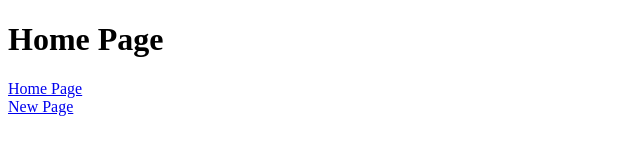
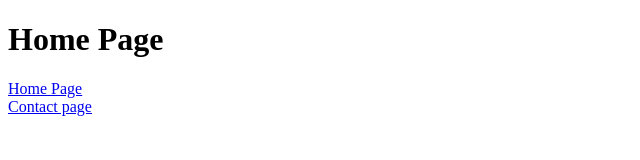
Before and after one commit to Reyn0a/website_challangee, a plain HTML site: page index.html in a window 1280 px wide. Shown: the full height of the page, 0-640 px from the left. Drawn offline with Linux system fonts and the light colour scheme.

Commit message:
Update index.html

```diff
--- a/index.html
+++ b/index.html
@@ -10,7 +10,7 @@
   <h1>Home Page</h1>
   <nav>
   <a href="index.html">Home Page </a><br>
-  <a href="newpage.html">New Page</a>
+  <a href="newpage.html">Contact page</a>
   </nav>
 </body>
 </html>
```
